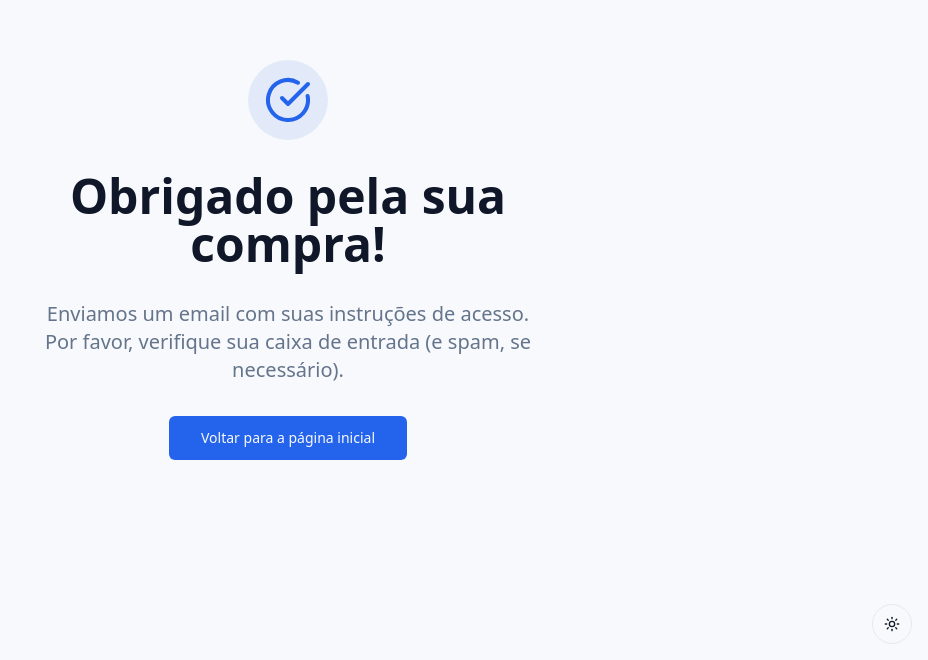
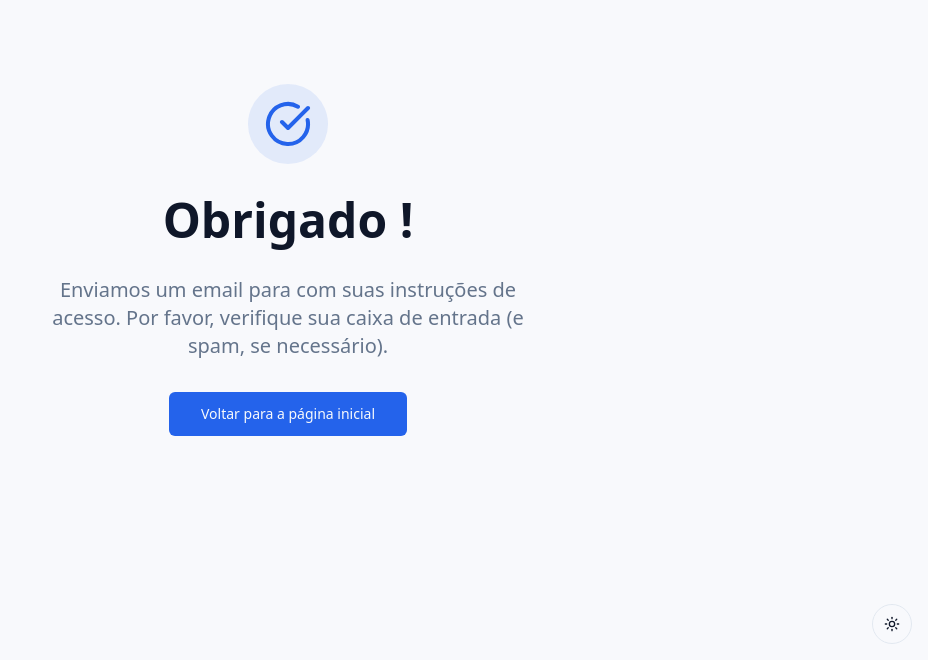
Before and after one commit to salomaosilval/ads-turbo, a Next.js app: page /obrigado in a window 1280 px wide. Shown: the part 140-800 px from the top of the page, without its empty margins (352-1280 px from the left). Built offline with nearby package versions, Linux system fonts and the light colour scheme.

Commit message:
feat: add local storage persistence for user and checkout data

```diff
--- a/app/_hooks/useCheckoutForm.ts
+++ b/app/_hooks/useCheckoutForm.ts
@@ -1,8 +1,10 @@
+"use client";
+
 import { useForm } from "react-hook-form";
 import { zodResolver } from "@hookform/resolvers/zod";
 import { CheckoutFormData, checkoutFormSchema } from "@/app/_lib/schemas";
 import { useUTM } from "@/app/_context/utm-context";
-import { useState } from "react";
+import { useState, useEffect } from "react";
 import { useRouter } from "next/navigation";
 
 const useCheckoutForm = () => {
@@ -14,10 +16,24 @@ const useCheckoutForm = () => {
     resolver: zodResolver(checkoutFormSchema),
   });
 
+  useEffect(() => {
+    const savedUserData = localStorage.getItem("userData");
+    if (savedUserData) {
+      const userData = JSON.parse(savedUserData);
+      form.setValue("name", userData.name);
+      form.setValue("email", userData.email);
+      form.setValue("phone", userData.phone);
+    }
+  }, [form]);
+
   async function onSubmit(data: CheckoutFormData) {
     setIsSubmitting(true);
     try {
-      console.log({ ...data, ...utmParams });
+      const checkoutData = {
+        ...data,
+        ...utmParams,
+      };
+      localStorage.setItem("checkoutData", JSON.stringify(checkoutData));
       router.push("/obrigado");
     } finally {
       setIsSubmitting(false);
--- a/app/_hooks/useLeadForm.ts
+++ b/app/_hooks/useLeadForm.ts
@@ -1,3 +1,5 @@
+"use client";
+
 import { useForm } from "react-hook-form";
 import { zodResolver } from "@hookform/resolvers/zod";
 import { LeadFormData, leadFormSchema } from "@/app/_lib/schemas";
@@ -17,7 +19,11 @@ const useLeadForm = (onOpenChange: (open: boolean) => void) => {
   async function onSubmit(data: LeadFormData) {
     setIsSubmitting(true);
     try {
-      console.log({ ...data, ...utmParams });
+      const userData = {
+        ...data,
+        ...utmParams,
+      };
+      localStorage.setItem("userData", JSON.stringify(userData));
       onOpenChange(false);
       router.push("/checkout");
     } finally {
--- a/app/obrigado/page.tsx
+++ b/app/obrigado/page.tsx
@@ -6,9 +6,18 @@ import Link from "next/link";
 import { motion } from "framer-motion";
 import useIsClient from "@/app/_hooks/useIsClient";
 import { CheckCircle } from "lucide-react";
-
+import { useEffect, useState } from "react";
+import { LeadFormData } from "@/app/_lib/schemas";
 const ThankYouPage = () => {
   const isClient = useIsClient();
+  const [userData, setUserData] = useState<LeadFormData | null>(null);
+
+  useEffect(() => {
+    const savedUserData = localStorage.getItem("userData");
+    if (savedUserData) {
+      setUserData(JSON.parse(savedUserData));
+    }
+  }, []);
 
   if (!isClient) return null;
 
@@ -36,7 +45,7 @@ const ThankYouPage = () => {
             animate={{ opacity: 1 }}
             transition={{ delay: 0.4 }}
           >
-            Obrigado pela sua compra!
+            Obrigado {userData?.name}!
           </motion.h1>
 
           <motion.p
@@ -45,8 +54,10 @@ const ThankYouPage = () => {
             animate={{ opacity: 1 }}
             transition={{ delay: 0.6 }}
           >
-            Enviamos um email com suas instruções de acesso. Por favor,
-            verifique sua caixa de entrada (e spam, se necessário).
+            Enviamos um email para{" "}
+            <span className="font-bold text-primary">{userData?.email}</span>{" "}
+            com suas instruções de acesso. Por favor, verifique sua caixa de
+            entrada (e spam, se necessário).
           </motion.p>
 
           <motion.div
```
